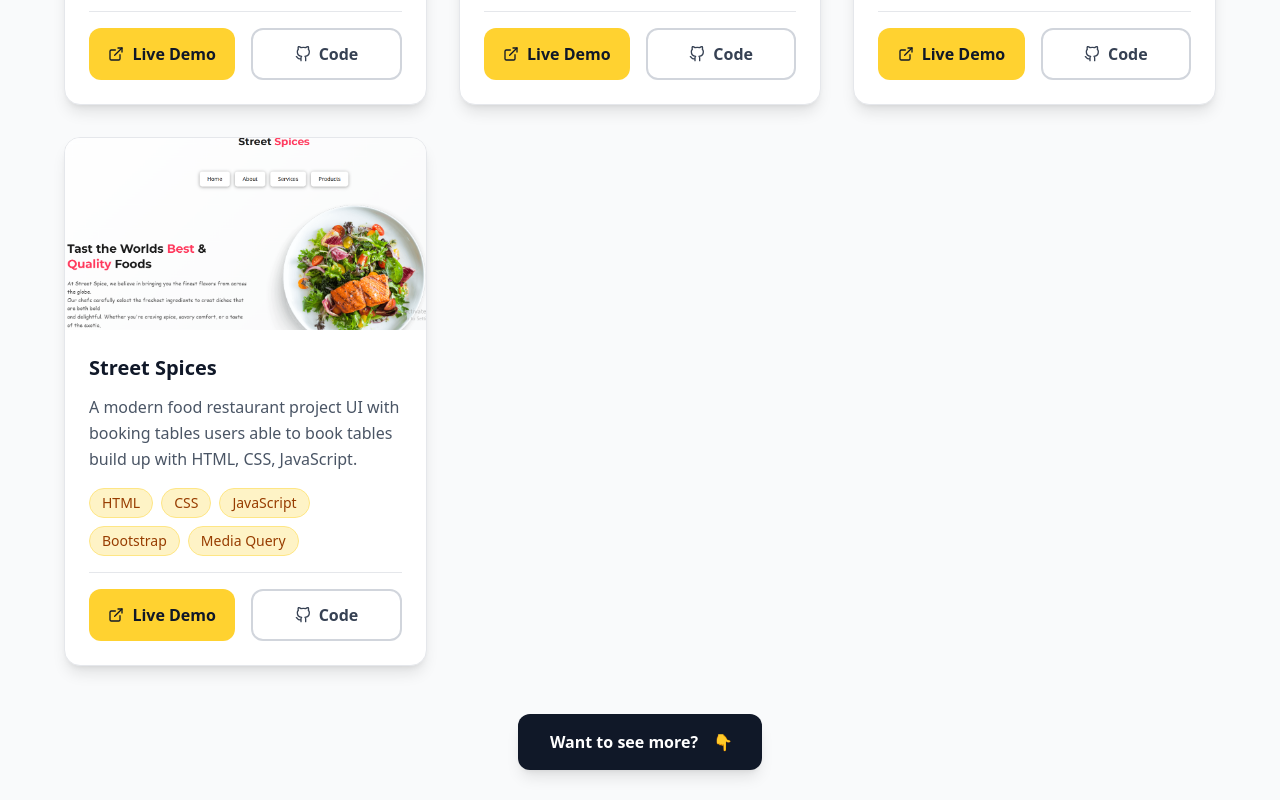
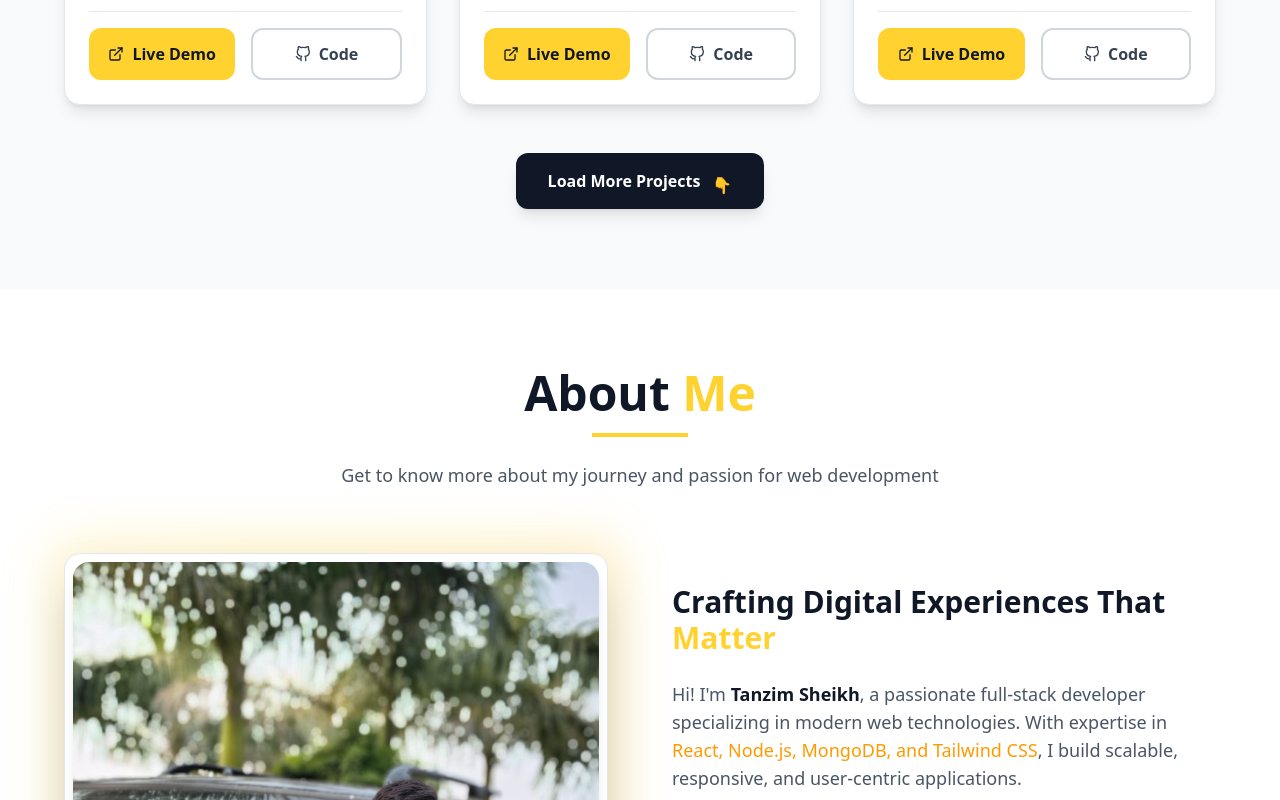
Before and after one commit to Tanzim-sheikh/portfolio-frontend, a React (Vite) app: page / in a window 1280 px wide. Shown: the part 1580-2380 px from the top of the page. Built offline with nearby package versions, Linux system fonts and the light colour scheme.

Commit message:
Updating load more

```diff
--- a/src/components/Project.jsx
+++ b/src/components/Project.jsx
@@ -1,89 +1,15 @@
-//  import React from 'react';
-// import cat from "../assets/cat.png";
-// import project3 from "../assets/project3.png";
-// import project4 from "../assets/project4.png";
-
-// export default function Project() {
-//   const projects = [
-//     {
-//       img: cat,
-//       title: "Street Spices",
-//       desc1: "A food delivery project and booking",
-//       desc2: "tables with HTML, CSS, JavaScript.",
-//       aos: "fade-right",
-//       link: "https://streetspices.netlify.app"
-//     },
-//     {
-//       img: project3,
-//       title: "Site name",
-//       desc1: "A landing page of food using HTML,",
-//       desc2: "CSS.",
-//       aos: "fade-up",
-//       link: "https://your-site-name-link.netlify.app"
-//     },
-//     {
-//       img: project4,
-//       title: "Prazor",
-//       desc1: "A static page of a prazor company",
-//       desc2: "using React.",
-//       aos: "fade-left",
-//       link: "https://prazor-page.netlify.app"
-//     }
-//   ];
-
-//   return (
-//     <div id='projects' className="mt-24 px-10">
-//         <h2 className="flex justify-center text-4xl font-extrabold text-gray-800 mb-10">
-//             Featured <span  className="text-amber-300 ml-1">Projects</span>
-//           </h2>
-
-//       <div className="flex justify-center gap-10 flex-wrap">
-//         {projects.map((proj, index) => (
-//           <a
-//             key={index}
-//             href={proj.link}
-//             target="_blank"
-//             rel="noopener noreferrer"
-//             data-aos={proj.aos}
-//             data-aos-delay={index * 100}
-//             className="relative w-70 h-80 rounded-xl overflow-hidden group shadow-xl cursor-pointer"
-//           >
-//             {/* Image */}
-//             <img
-//               src={proj.img}
-//               alt={proj.title}
-//               className="w-full h-full object-cover group-hover:blur-[2px] transition duration-300"
-//             />
-
-//             {/* Overlay Text */}
-//             <div className="absolute inset-0 bg-black/50 text-white opacity-0 group-hover:opacity-100 transition duration-300 flex flex-col justify-center items-center p-4">
-//               <h1 className="text-xl font-bold text-amber-300 mb-1">{proj.title}</h1>
-//               <p className="text-sm text-center">{proj.desc1}</p>
-//               <p className="text-sm text-center">{proj.desc2}</p>
-//             </div>
-
-//             {/* Border on hover */}
-//             <div className="absolute inset-0 rounded-xl border-4 border-transparent group-hover:border-amber-300 transition duration-300"></div>
-//           </a>
-//         ))}
-//       </div>
-//     </div>
-//   );
-// }
-
-import React from 'react';
-import { motion } from 'framer-motion';
+import React, { useState } from 'react';
+import { motion, AnimatePresence } from 'framer-motion';
 import { FiExternalLink, FiGithub } from 'react-icons/fi';
-import streetSpices from "../assets/project1.png"
+import streetSpices from "../assets/project1.png";
 
 export default function Project() {
-  const projects = [
+  const allProjects = [
     {
       img: "/evenzap.png",
       title: "Evenza",
       desc: "A Event booking platform with multiple type of users and admin panel functionality built in MERN Technology.",
       tech: ["React", "MongoDB", "Node.js", "Express.js"],
-      aos: "fade-right",
       link: "https://evenzap.netlify.app",
       github: "https://github.com/Tanzim-sheikh?tab=repositories"
     },
@@ -92,7 +18,6 @@ export default function Project() {
       title: "Nike Store",
       desc: "A modern e-commerce website for Nike products with shopping cart and product filtering built in React.",
       tech: ["React", "Tailwind CSS", "Express.js", "MongoDB"],
-      aos: "fade-up",
       link: "https://nike-taas.netlify.app",
       github: "https://github.com/Tanzim-sheikh/Nike-Frontend"
     },
@@ -101,7 +26,6 @@ export default function Project() {
       title: "Instachat",
       desc: "A modern chat with real-time messaging and group chat application built in MERN stack.",
       tech: ["React", "MongoDB", "Node.js", "Express.js", "Socket.io"],
-      aos: "fade-up",
       link: "https://instachatapp.netlify.app",
       github: "https://github.com/Tanzim-sheikh?tab=repositories"
     },
@@ -110,19 +34,21 @@ export default function Project() {
       title: "Street Spices",
       desc: "A modern food restaurant project UI with booking tables users able to book tables build up with HTML, CSS, JavaScript.",
       tech: ["HTML", "CSS", "JavaScript", "Bootstrap", "Media Query"],
-      aos: "fade-left",
       link: "https://streetspices.netlify.app",
       github: "https://github.com/Tanzim-sheikh?tab=repositories"
     }
+    // you can add more projects here later
   ];
+
+  const [visibleCount, setVisibleCount] = useState(3);
+  const visibleProjects = allProjects.slice(0, visibleCount);
+  const hasMore = visibleCount < allProjects.length;
 
   const containerVariants = {
     hidden: { opacity: 0 },
     visible: {
       opacity: 1,
-      transition: {
-        staggerChildren: 0.2
-      }
+      transition: { staggerChildren: 0.2 }
     }
   };
 
@@ -131,11 +57,12 @@ export default function Project() {
     visible: {
       y: 0,
       opacity: 1,
-      transition: {
-        duration: 0.6,
-        ease: "easeOut"
+      transition: { duration: 0.6, ease: "easeOut" }
     }
-    }
+  };
+
+  const handleLoadMore = () => {
+    setVisibleCount(prev => Math.min(prev + 3, allProjects.length));
   };
 
   return (
@@ -160,14 +87,16 @@ export default function Project() {
         </motion.div>
 
         {/* Projects Grid */}
+        <AnimatePresence mode="wait">
           <motion.div
+            key={visibleCount}
             variants={containerVariants}
             initial="hidden"
-          whileInView="visible"
-          viewport={{ once: true }}
+            animate="visible"
+            exit={{ opacity: 0 }}
             className="grid grid-cols-1 lg:grid-cols-2 xl:grid-cols-3 gap-8"
           >
-          {projects.map((project, index) => (
+            {visibleProjects.map((project, index) => (
               <motion.div
                 key={index}
                 variants={itemVariants}
@@ -180,7 +109,6 @@ export default function Project() {
                     alt={project.title}
                     className="w-full h-full object-cover group-hover:scale-110 transition-transform duration-500"
                   />
-                {/* Overlay */}
                   <div className="absolute inset-0 bg-black/60 opacity-0 group-hover:opacity-100 transition-opacity duration-300 flex items-center justify-center gap-4">
                     <motion.a
                       href={project.link}
@@ -210,12 +138,9 @@ export default function Project() {
                   <h3 className="text-xl font-bold text-gray-900 mb-3 group-hover:text-amber-600 transition-colors">
                     {project.title}
                   </h3>
-
                   <p className="text-gray-600 mb-4 leading-relaxed">
                     {project.desc}
                   </p>
-
-                {/* Tech Stack */}
                   <div className="flex flex-wrap gap-2 mb-4">
                     {project.tech.map((tech, techIndex) => (
                       <span
@@ -226,8 +151,6 @@ export default function Project() {
                       </span>
                     ))}
                   </div>
-
-                {/* Project Links */}
                   <div className="flex gap-4 pt-4 border-t border-gray-200">
                     <motion.a
                       href={project.link}
@@ -240,7 +163,6 @@ export default function Project() {
                       <FiExternalLink size={16} />
                       Live Demo
                     </motion.a>
-
                     <motion.a
                       href={project.github}
                       target="_blank"
@@ -257,8 +179,10 @@ export default function Project() {
               </motion.div>
             ))}
           </motion.div>
+        </AnimatePresence>
 
-        {/* View More Projects */}
+        {/* Load More Button */}
+        {hasMore && (
           <motion.div
             initial={{ opacity: 0, y: 30 }}
             whileInView={{ opacity: 1, y: 0 }}
@@ -266,21 +190,22 @@ export default function Project() {
             viewport={{ once: true }}
             className="text-center mt-12"
           >
-          <motion.a
-            href="#contact"
+            <motion.button
+              onClick={handleLoadMore}
               whileHover={{ scale: 1.05 }}
               whileTap={{ scale: 0.95 }}
               className="inline-flex items-center gap-3 bg-gray-900 hover:bg-black text-white font-semibold px-8 py-4 rounded-xl shadow-lg hover:shadow-xl transition-all duration-300"
             >
-            <span>Want to see more?</span>
+              <span>Load More Projects</span>
               <motion.span
-              animate={{ x: [0, 5, 0] }}
+                animate={{ y: [0, 5, 0] }}
                 transition={{ duration: 1.5, repeat: Infinity }}
               >
                 👇
               </motion.span>
-          </motion.a>
+            </motion.button>
           </motion.div>
+        )}
       </div>
     </section>
   );
```
Lines whose indentation alone changed are shown as unchanged.
